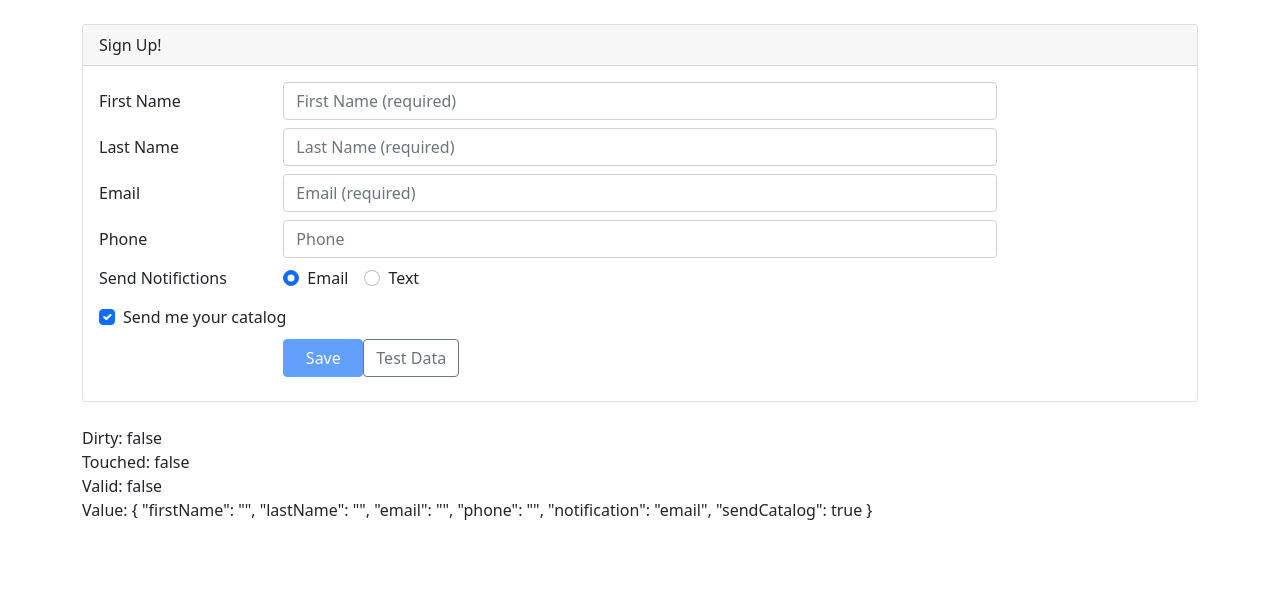
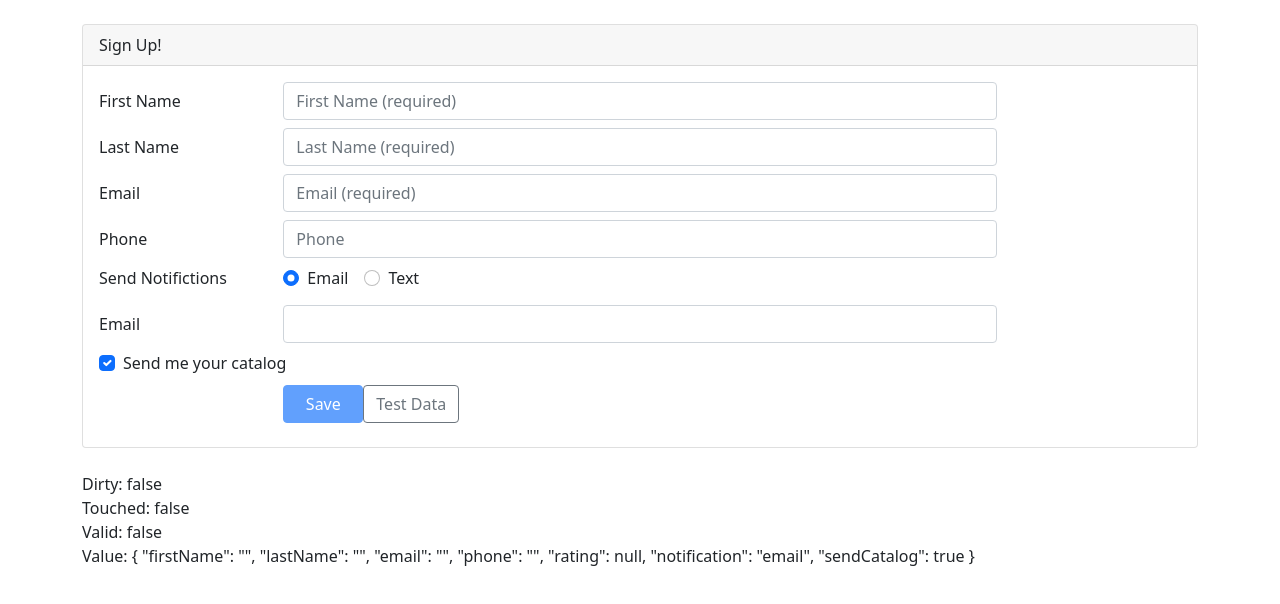
Before and after one commit to DevZibah/Angular-ReactiveForms, an Angular app: page / in a window 1280 px wide. Shown: the top 604 px of the page. Built offline with nearby package versions, Linux system fonts and the light colour scheme.

Commit message:
added a custom validator

```diff
--- a/src/app/customers/customer-one.component.html
+++ b/src/app/customers/customer-one.component.html
@@ -137,6 +137,30 @@
               Text
             </label>
           </div>
+        </div>
+      </div>
+
+      <div class="form-group row mb-2">
+        <label class="col-md-2 col-form-label" for="ratingId">Email</label>
+        <div class="col-md-8">
+          <input
+            class="form-control"
+            id="ratingId"
+            type="number"
+            formControlName="rating"
+            [ngClass]="{
+              'is-invalid':
+                (customerForm.get('rating')?.touched ||
+                  customerForm.get('rating')?.dirty) &&
+                !customerForm.get('rating')?.valid
+            }"
+          />
+          <span class="invalid-feedback">
+            <!-- range refers to the error message we'll display -->
+            <span *ngIf="customerForm.get('rating')?.errors?.range">
+              Please rate your experience from 1 to 5.
+            </span>
+          </span>
         </div>
       </div>
 
--- a/src/app/customers/customer-one.component.ts
+++ b/src/app/customers/customer-one.component.ts
@@ -1,7 +1,24 @@
 import { Component, OnInit } from '@angular/core';
-import { FormGroup, FormBuilder, Validators } from '@angular/forms';
+import {
+  FormGroup,
+  FormBuilder,
+  Validators,
+  AbstractControl,
+} from '@angular/forms';
 
 import { Customer } from './customer';
+
+// we can add our custom validator function above the component class because the validator will only be used by this component.
+// to allow a formControl or a formgroup, we specify AbstractControl here
+function ratingRange(c: AbstractControl): { [key: string]: boolean } | null {
+  // we check if the AbstractControl has a value that is not null, is not a number, is less than 1, or greater than 5
+  if (c.value !== null && (isNaN(c.value) || c.value < 1 || c.value > 5)) {
+    // if so, we return the key and value pair specifying the name of the validation rule, we'll call it range and true to indicate that the validation rule was broken. the validation rule name is then added to the errors collection for the passed passed in FormControl
+    return { range: true };
+  }
+  // if the control is valid, we return null
+  return null;
+}
 
 @Component({
   selector: 'app-customer-one',
@@ -25,6 +42,8 @@
       lastName: ['', [Validators.required, Validators.maxLength(50)]],
       email: ['', [Validators.required, Validators.email]],
       phone: '',
+      // we set rating to null because an empty string is not a good default for a numeric control and ratingRange as the custom validator
+      rating: [null, ratingRange],
       // this is for the set of radio buttons and we don't need to put validation here
       notification: 'email',
       // the default value for sendCatalog is true
```
